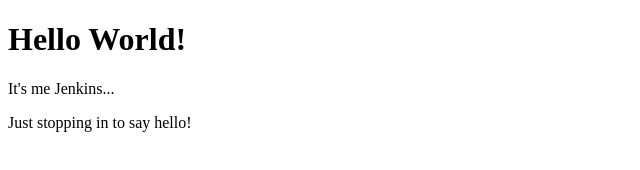
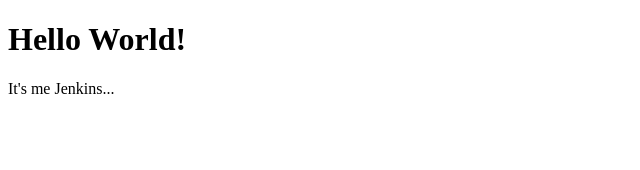
Before and after one commit to CJMcClure/dwa_html, a plain HTML site: page index.html in a window 1280 px wide. Shown: the whole page, without its empty margins (0-640 px from the left). Drawn offline with Linux system fonts and the light colour scheme.

Commit message:
Feature Commit

```diff
--- a/index.html
+++ b/index.html
@@ -5,6 +5,5 @@
 <body>
 	<h1>Hello World!</h1>
 	<p>It's me Jenkins...</p>
-	<p>Just stopping in to say hello!</p>
 </body>
 </html>
```
